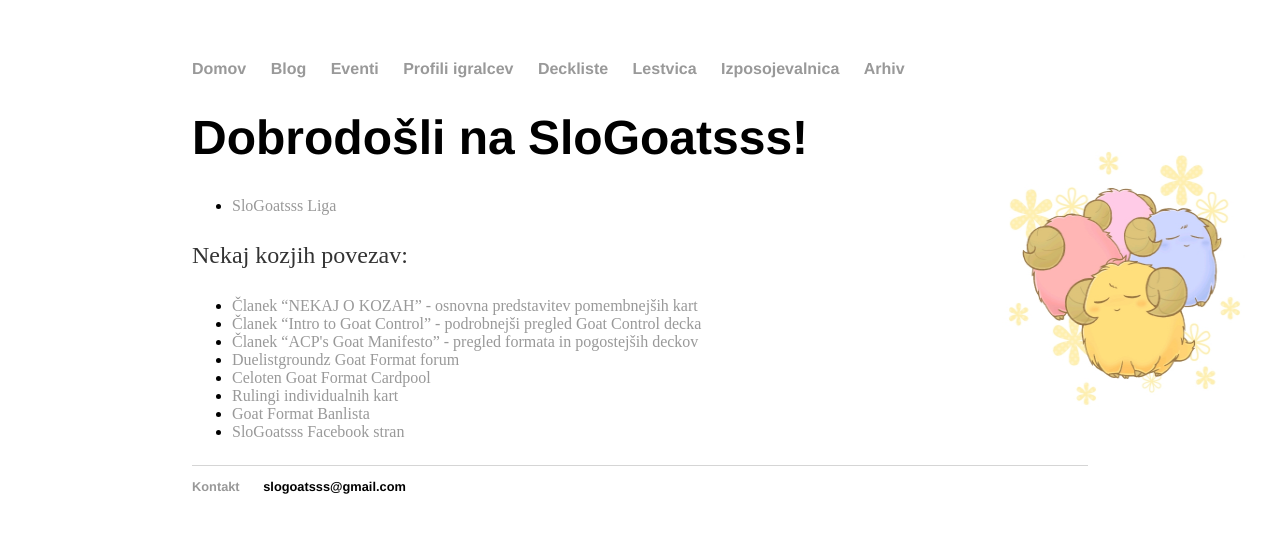
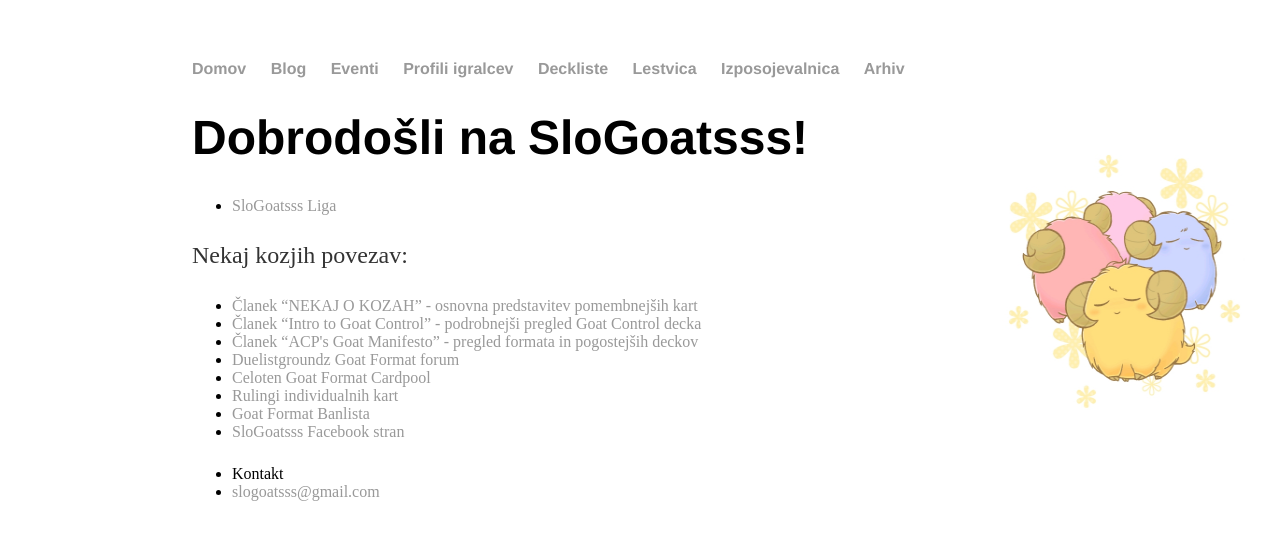
Before and after one commit to slogoatsss/slogoatsss.github.io, a Jekyll site: the page built from index.html, in a window 1280 px wide. Shown: the top 540 px of the page. Built offline with Jekyll 4.4.1, drawn with Linux system fonts in a browser that asks for light colours; nearby versions of some CDN libraries; library files that are not in the unit come from our copies.

Commit message:
Update default.html

```diff
--- a/_layouts/default.html
+++ b/_layouts/default.html
@@ -7,6 +7,8 @@
 			<script src="jquery-3.3.1.min.js"></script>
 		</head>
 		<body>
+		<div id="container">
+		<div id="header">
 			<nav>
 	    		<ul>
 	        		<li><a href="/">Domov</a></li>
@@ -19,16 +21,18 @@
 				<li><a href="/arhiv">Arhiv</a></li>
 	    		</ul>
 			</nav>
-			<div class="container">
+		</div><!-- /.header -->
+		<div id="body">
 
 			{{ content }}
 
-			</div><!-- /.container -->
-			<footer>
+		</div><!-- /.body -->
+		<div id="footer">
 	    		<ul>
-	        		<li><a href="mailto:slogoatsss@gmail.com">Kontakt</a></li>
-	        		<li>slogoatsss@gmail.com</li>
-				</ul>
-			</footer>
+	        		<li>Kontakt</li>
+	        		<li><a href="mailto:slogoatsss@gmail.com">slogoatsss@gmail.com</a></li>
+			</ul>
+		</div><!-- /.footer -->
+		</div><!-- /.container -->
 		</body>
 	</html>
```
